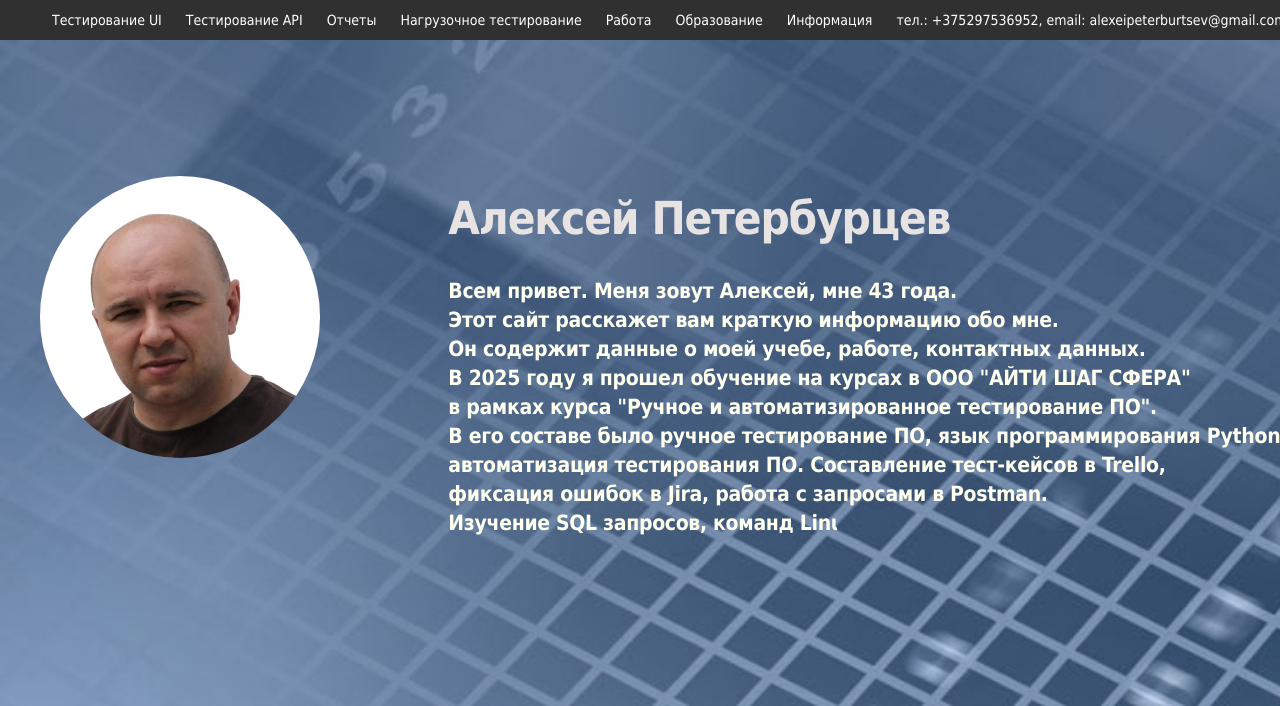
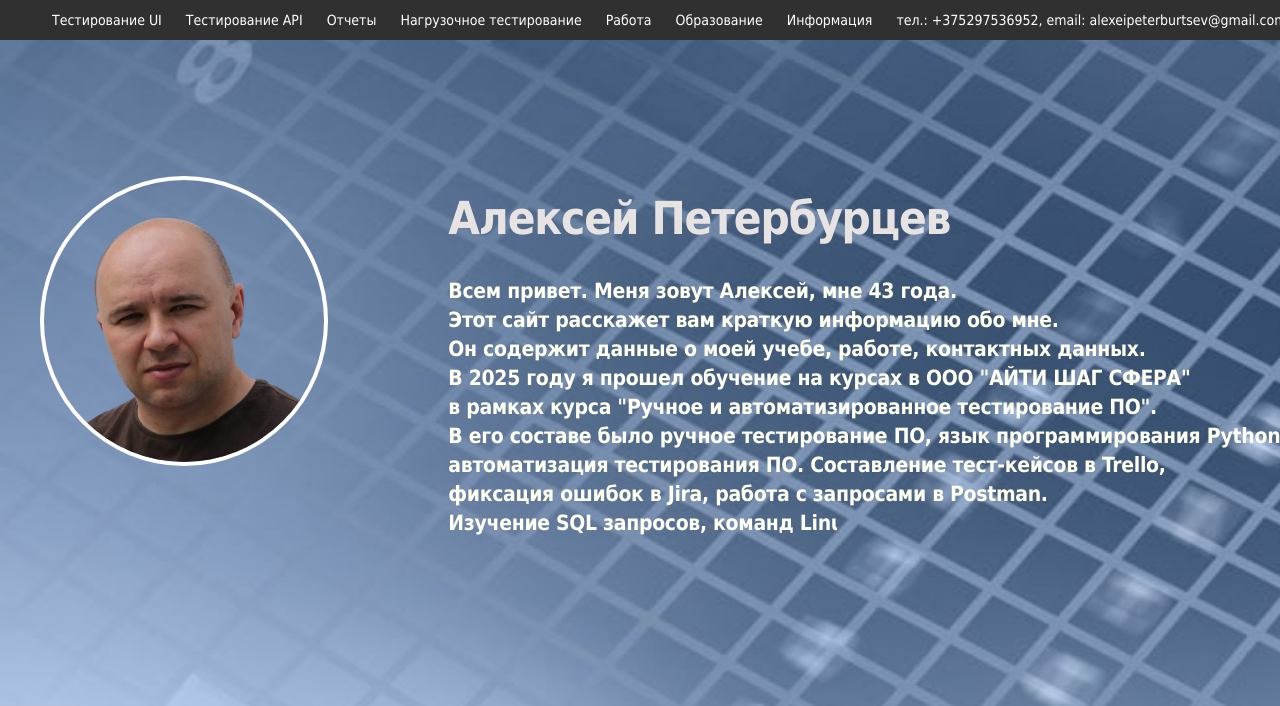
Before and after one commit to Alexei-Peterburtsev/Diploma_Alexei_Peterburtsev, a Flask app: page / in a window 1280 px wide. Shown: the top 706 px of the page. Run offline with Flask 3, Linux system fonts and the light colour scheme.

Commit message:
v.0.99 final_fix

```diff
--- a/templates/index.html
+++ b/templates/index.html
@@ -9,11 +9,13 @@
 		<link rel="stylesheet" href="static/css/main.css" />
 
 		<style>
-   			.text-justify {
+
+  			.text-justify {
     		text-align: justify; /* Выравнивание по ширине */
    			}
 			.round {
 			border-radius: 50%;
+			border: 4px solid #ffffff;
 			}
 			body {
 			background-image: url('static/img/fon1.jpg');
@@ -144,7 +146,7 @@
 				<article class="container" id="top">
 					<div class="row">
 						<div class="4u 12u(mobile)">
-							<span class="image fit"><img src="static/img/pic00.jpg" class="round" /></span>
+							<span class="image fit"><img src="static/img/pic00.png" class="round" /></span>
 						</div>
 						<div class="8u 12u(mobile)">
 							<header>
```
Also changed, not shown: static/img/fon1.jpg, static/img/pic00.jpg (deleted), static/img/pic00.png (added).
